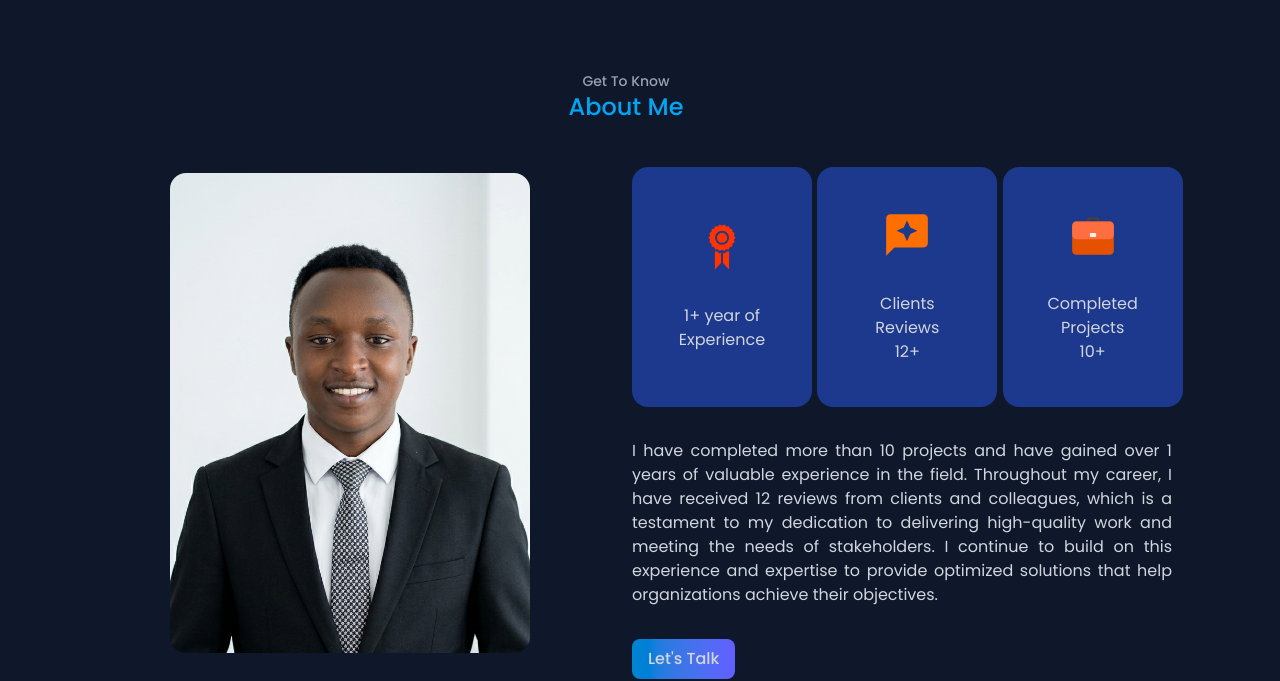
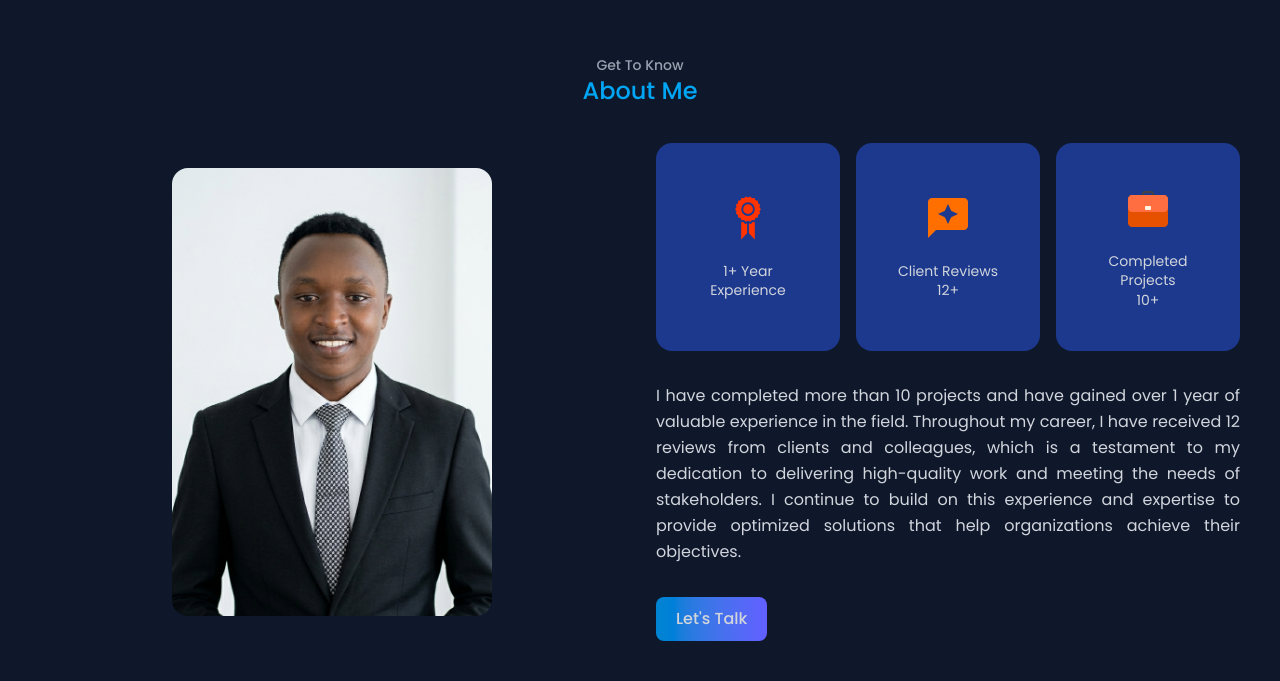
Before and after one commit to jayruskirui/jayrus_portfolio, a React (Vite) app: page / in a window 1280 px wide. Shown: the part 922-1603 px from the top of the page. Built offline with nearby package versions, Linux system fonts and the light colour scheme.

Commit message:
Competencies

```diff
--- a/src/Sections/About.jsx
+++ b/src/Sections/About.jsx
@@ -7,54 +7,71 @@ import profile from "../assets/profile.png.png";
 
 const About = () => {
   return (
-    <section id="about" className="relative min-h-screen items-center overflow-hidden pr-7">
-    <div className='container mx-auto px-10 pt-20 pb-20 relative z-10'>
-     <div className='flex grid justify-center text-gray-300 pt-10 font-medium place-items-center'>
-      <h5 className='text-sm text-gray-400'>Get To Know</h5>
-      <h2 className='text-2xl text-sky-500 pb-5'>About Me</h2>
+    <section id="about" className="relative min-h-screen overflow-hidden">
+  <div className="container mx-auto px-4 sm:px-6 lg:px-10 pt-16 pb-20 relative z-10">
+
+    {/* Section heading */}
+    <div className="flex flex-col items-center text-gray-300 pt-10 font-medium">
+      <h5 className="text-sm text-gray-400">Get To Know</h5>
+      <h2 className="text-2xl text-sky-500 pb-5">About Me</h2>
     </div>
-      <Zoom duration = {500} delay= {20}>
-      <div className="grid lg:grid-cols-2 items-center gap-3 px-10">
-        <div className="w-full aspect-square rounded-[2rem] bg-[linear-gradient(45deg transparent var(--color-primary) transparent)] grid place-items-center">
-          <div className="w-90 h-120 rounded-2xl overflow-hidden hover:rotate-[10deg] duration-900 grid place-items-center">
-            <img src={profile} alt="About Image" />
+
+    <Zoom duration={500} delay={20}>
+      <div className="grid lg:grid-cols-2 items-center gap-8 mt-4">
+
+        {/* Profile image */}
+        <div className="flex justify-center">
+          <div className="w-64 h-80 sm:w-72 sm:h-96 lg:w-80 lg:h-[28rem] rounded-2xl overflow-hidden hover:rotate-[5deg] transition-transform duration-700">
+            <img src={profile} alt="About Image" className="w-full h-full object-cover" />
           </div>
         </div>
+
+        {/* Right column */}
         <div className="text-gray-300 space-y-8">
-          <div className="grid grid-cols-2 sm:grid-cols-3 gap-4 pt-5">
+
+          {/* Stat cards */}
+          <div className="grid grid-cols-3 gap-3 sm:gap-4">
             <a href="#projects">
-            <article className='bg-blue-900 hover:bg-slate-900 border border-transparent hover:border-sky-900 duration-700 rounded-2xl p-8 text-center h-60 w-45 flex flex-col items-center justify-center gap-8'>
-              <GiAchievement color='#ff3300' size = {50} className='about_icon'/>
-              <h3>1+ year of Experience</h3>
-
+              <article className="bg-blue-900 hover:bg-slate-900 border border-transparent hover:border-sky-900 duration-700 rounded-2xl p-4 sm:p-6 text-center flex flex-col items-center justify-center gap-3 sm:gap-5 h-40 sm:h-52">
+                <GiAchievement color="#ff3300" size={50} className="shrink-0 sm:w-12 sm:h-12" />
+                <h3 className="text-xs sm:text-sm leading-snug">1+ Year<br />Experience</h3>
               </article>
             </a>
-            <a href='#reviews'>
-            <article className='bg-blue-900 hover:bg-slate-900 border border-transparent hover:border-sky-900 duration-700 rounded-2xl p-8 text-center h-60 w-45 flex flex-col items-center justify-center gap-8'>
-              <MdReviews color='#FF6F00' size = {50}/>
-              <h3>Clients Reviews<br/> 12+</h3>
 
+            <a href="#reviews">
+              <article className="bg-blue-900 hover:bg-slate-900 border border-transparent hover:border-sky-900 duration-700 rounded-2xl p-4 sm:p-6 text-center flex flex-col items-center justify-center gap-3 sm:gap-5 h-40 sm:h-52">
+                <MdReviews color="#FF6F00" size={50} className="shrink-0 sm:w-12 sm:h-12" />
+                <h3 className="text-xs sm:text-sm leading-snug">Client Reviews<br />12+</h3>
               </article>
             </a>
+
             <a href="#projects">
-            <article className='bg-blue-900 hover:bg-slate-900 border border-transparent hover:border-sky-900 duration-700 rounded-2xl p-8 text-center h-60 w-45 flex flex-col items-center justify-center gap-8'>
-              <FcBriefcase size = {50} className='about_icon'/>
-              <h3>Completed<br/> Projects<br/> 10+</h3>
+              <article className="bg-blue-900 hover:bg-slate-900 border border-transparent hover:border-sky-900 duration-700 rounded-2xl p-4 sm:p-6 text-center flex flex-col items-center justify-center gap-3 sm:gap-5 h-40 sm:h-52">
+                <FcBriefcase size={50} className="shrink-0 sm:w-12 sm:h-12" />
+                <h3 className="text-xs sm:text-sm leading-snug">Completed<br />Projects<br />10+</h3>
               </article>
             </a>
           </div>
-          <p className="text-justify">
-          I have completed more than 10 projects and have gained over 1 years of valuable experience in the field. Throughout my career, I have received 12 reviews from clients and colleagues, which is a testament to my dedication to delivering high-quality work and meeting the needs of stakeholders. I continue to build on this experience and expertise to provide optimized solutions that help organizations achieve their objectives.
+
+          {/* Bio */}
+          <p className="text-sm sm:text-base text-justify leading-relaxed">
+            I have completed more than 10 projects and have gained over 1 year of valuable experience in the field.
+            Throughout my career, I have received 12 reviews from clients and colleagues, which is a testament to my
+            dedication to delivering high-quality work and meeting the needs of stakeholders. I continue to build on
+            this experience and expertise to provide optimized solutions that help organizations achieve their objectives.
           </p>
-          <a href='#contact'> <button className="group flex items-center gap-2 rounded-lg px-4 py-2 font-medium ... bg-gradient-to-r from-sky-600 to-indigo-500 hover:from-sky-500 hover:to-indigo-400">
+
+          {/* CTA */}
+          <a href="#contact">
+            <button className="group flex items-center gap-2 rounded-lg px-5 py-2.5 font-medium bg-gradient-to-r from-sky-600 to-indigo-500 hover:from-sky-500 hover:to-indigo-400 transition-all duration-300">
               Let's Talk
-            </button></a>
+            </button>
+          </a>
+        </div>
 
-        </div>
       </div>
     </Zoom>
   </div>
-
 </section>
   )
 }
```
Also changed, not shown: src/Sections/Competencies.jsx (+180 -1 lines). Lines whose indentation alone changed are shown as unchanged.
